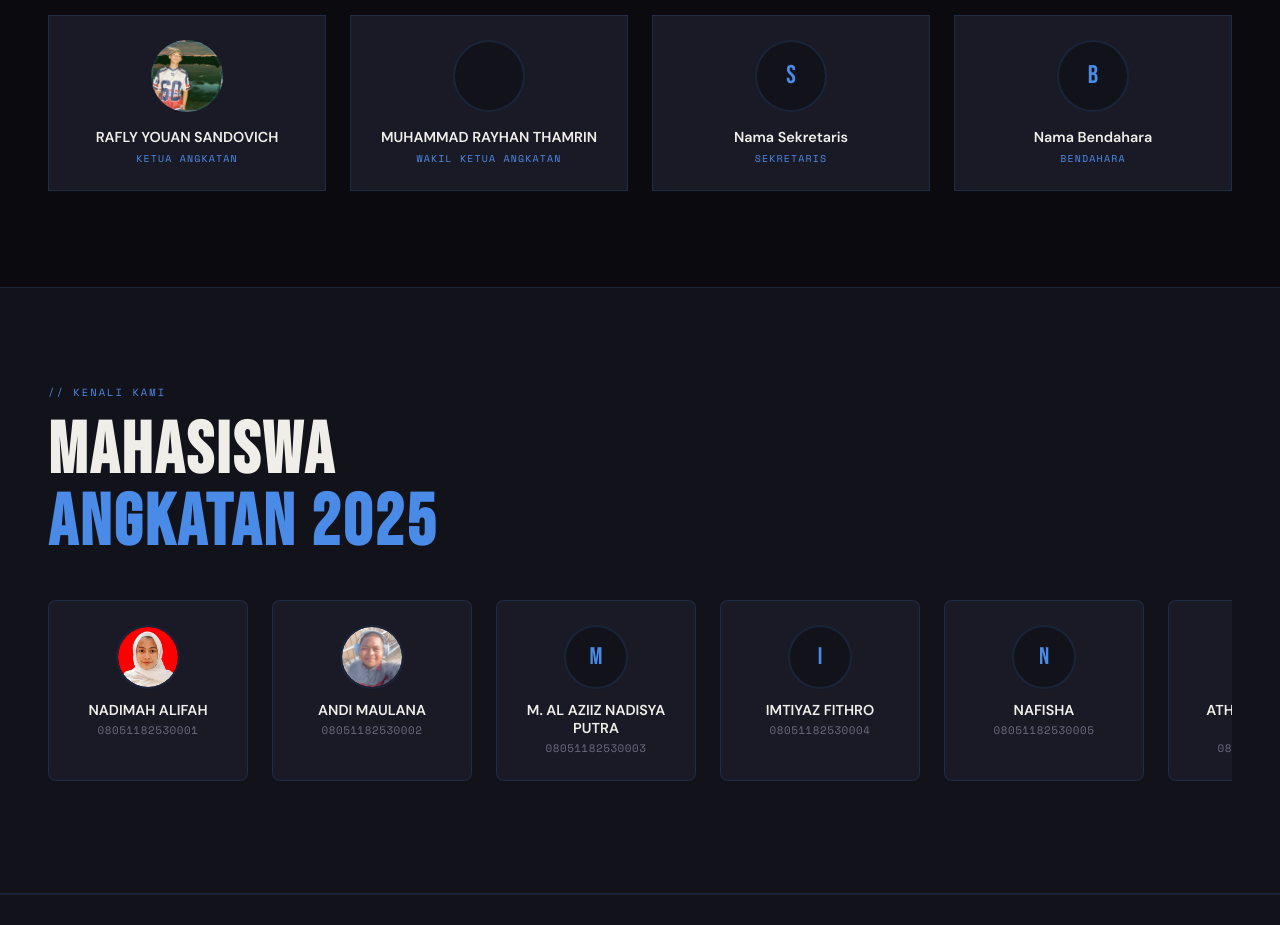
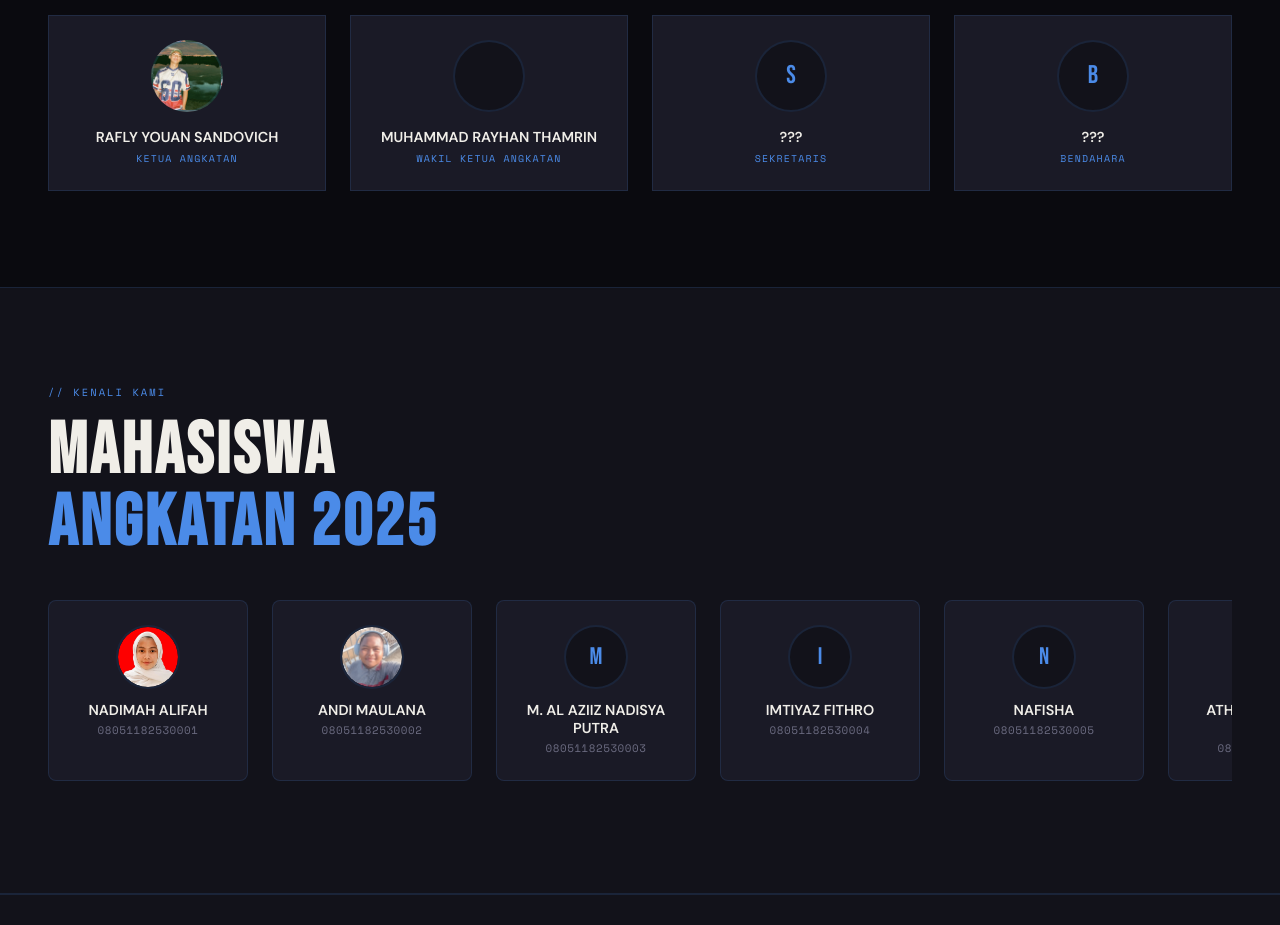
Before and after one commit to debbyjuandiputra/taraksa, a plain HTML site: page index.html in a window 1280 px wide. Shown: the part 2740-3665 px from the top of the page. Drawn offline with nearby package versions, Linux system fonts and the light colour scheme.

Commit message:
edit pengurus-card

```diff
--- a/index.html
+++ b/index.html
@@ -1173,12 +1173,12 @@ DEVELOPER:
                 </div>
                 <div class="pengurus-card">
                     <div class="pengurus-avatar">S</div>
-                    <div class="pengurus-name">Nama Sekretaris</div>
+                    <div class="pengurus-name">???</div>
                     <div class="pengurus-role">Sekretaris</div>
                 </div>
                 <div class="pengurus-card">
                     <div class="pengurus-avatar">B</div>
-                    <div class="pengurus-name">Nama Bendahara</div>
+                    <div class="pengurus-name">???</div>
                     <div class="pengurus-role">Bendahara</div>
                 </div>
             `;
```
